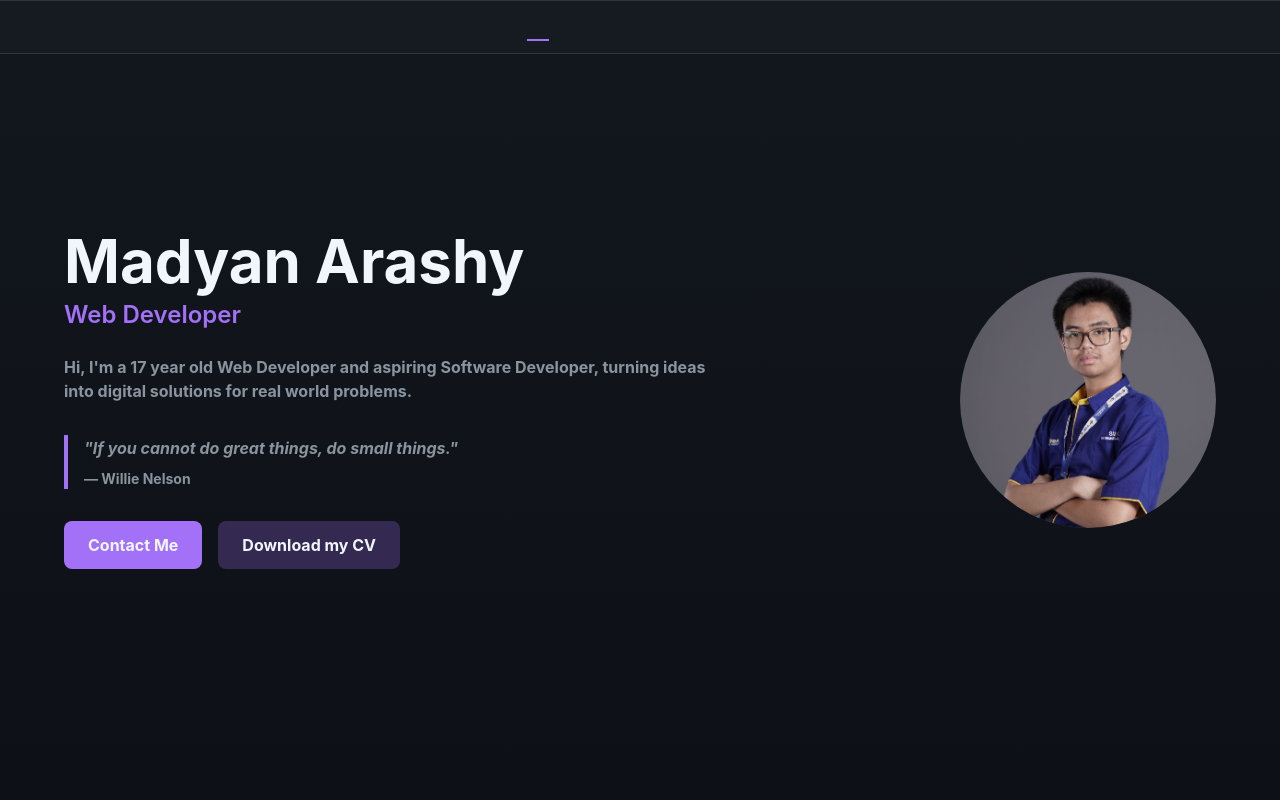
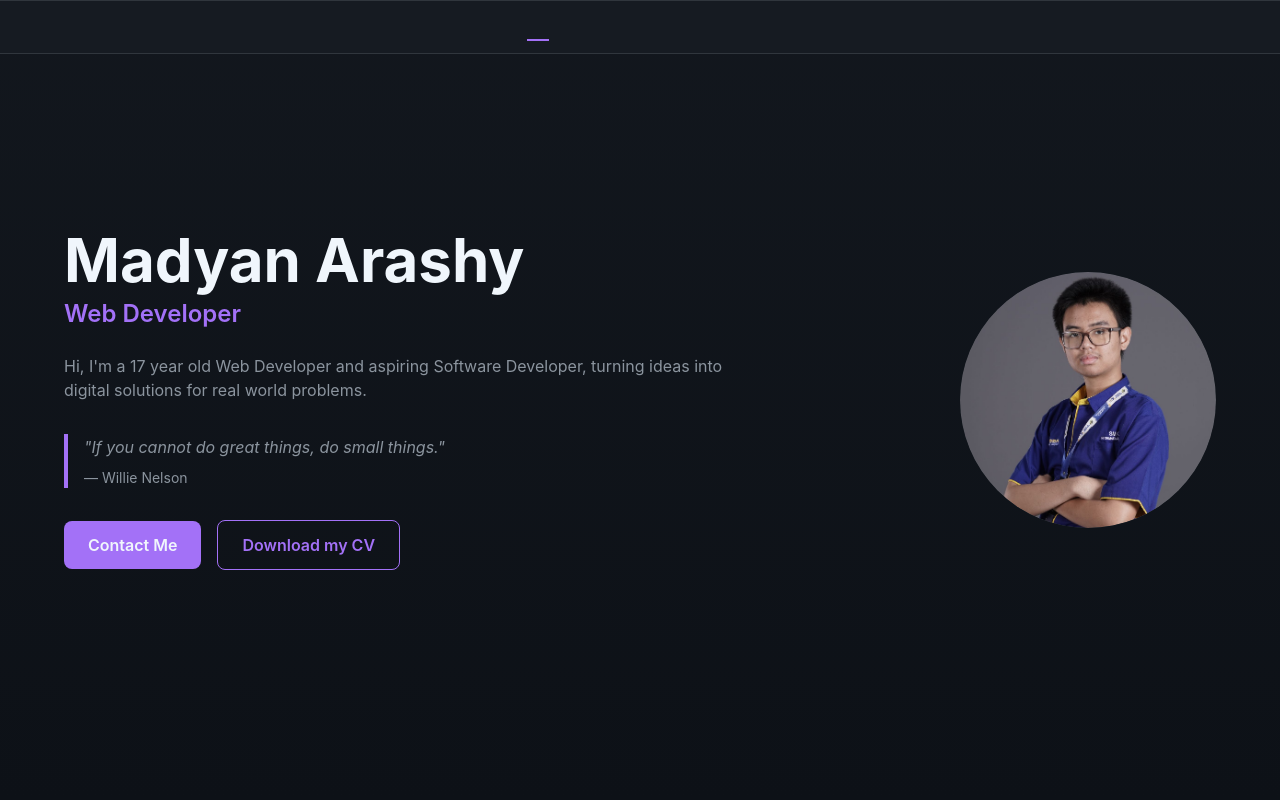
Before and after one commit to MadyanArashy/portfolio-website, a Next.js app: page / in a window 1280 px wide. Shown: the top 800 px of the page. Built offline with nearby package versions, Linux system fonts and the light colour scheme; some icons are missing.

Commit message:
refactor: change loaded class name syntax, change body text to non-bold

```diff
--- a/src/partials/Hero.tsx
+++ b/src/partials/Hero.tsx
@@ -2,36 +2,36 @@ import Image from "next/image";
 export default function Hero() {
   return (
     <section className="relative flex flex-col lg:flex-row items-center justify-center min-h-screen px-6 lg:px-12">
-      <div className="absolute inset-0 bg-gradient-to-b from-secondary to-primary opacity-60" />
+      <div className="absolute inset-0 bg-linear-to-b from-secondary to-primary opacity-60" />
       <div className="relative z-10 flex flex-col-reverse lg:flex-row items-center justify-between w-full max-w-6xl gap-12">
         <div className="text-center lg:text-left lg:flex-1">
           <h1 className="text-5xl lg:text-6xl font-bold mb-2">Madyan Arashy</h1>
-          <h2 className="text-xl lg:text-2xl text-[var(--color-accent-primary)] font-semibold mb-6">Web Developer</h2>
-          <p className="max-w-2xl mx-auto lg:mx-0 mb-8 text-[var(--color-text-secondary)] font-bold">
+          <h2 className="text-xl lg:text-2xl text-accent-primary font-semibold mb-6">Web Developer</h2>
+          <p className="max-w-2xl mx-auto lg:mx-0 mb-8 text-text-secondary">
             Hi, I&apos;m a 17 year old Web Developer and aspiring Software Developer, turning ideas into digital solutions for real world problems.
           </p>
-          <blockquote className="italic border-l-4 border-[var(--color-accent-primary)] pl-4 mb-8 leading-relaxed font-bold">
+          <blockquote className="italic border-l-4 border-accent-primary pl-4 mb-8 leading-relaxed">
             &quot;If you cannot do great things, do small things.&quot;
             <span className="block mt-2 text-sm not-italic">
               — Willie Nelson
             </span>
           </blockquote>
           <div className="flex flex-row gap-4 w-full items-center justify-center lg:justify-start">
-            <a href="#cta" className="inline-block px-6 py-3 rounded-lg bg-accent-primary hover:bg-accent-secondary transition font-bold">
+            <a href="#cta" className="inline-block px-6 py-3 rounded-lg bg-accent-primary hover:bg-accent-secondary transition font-semibold">
               Contact Me
             </a>
-            <a href="/pdf/madyan-arashy-cv.pdf" target="_blank" download={true} className="inline-block px-6 py-3 rounded-lg bg-accent-primary/25 hover:bg-accent-secondary/25 transition font-bold">
+            <a href="/pdf/madyan-arashy-cv.pdf" target="_blank" download={true} className="inline-block px-6 py-3 rounded-lg border border-accent-primary text-accent-primary hover:bg-accent-primary/10 transition font-semibold">
               Download my CV
             </a>
           </div>
         </div>
-        <div className="w-40 h-40 lg:w-64 lg:h-64 rounded-full overflow-hidden bg-[var(--color-border)] flex items-center justify-center flex-shrink-0">
+        <div className="w-40 h-40 lg:w-64 lg:h-64 rounded-full overflow-hidden bg-border flex items-center justify-center shrink-0">
           <Image
             src={'/images/MADYAN_ARASHY.jpg'}
             alt="Madyan Arashy"
             width={256}
             height={256}
-            className="w-full rounded-full object-cover"
+            className="w-full h-full rounded-full object-cover object-top"
           />
         </div>
       </div>
```
